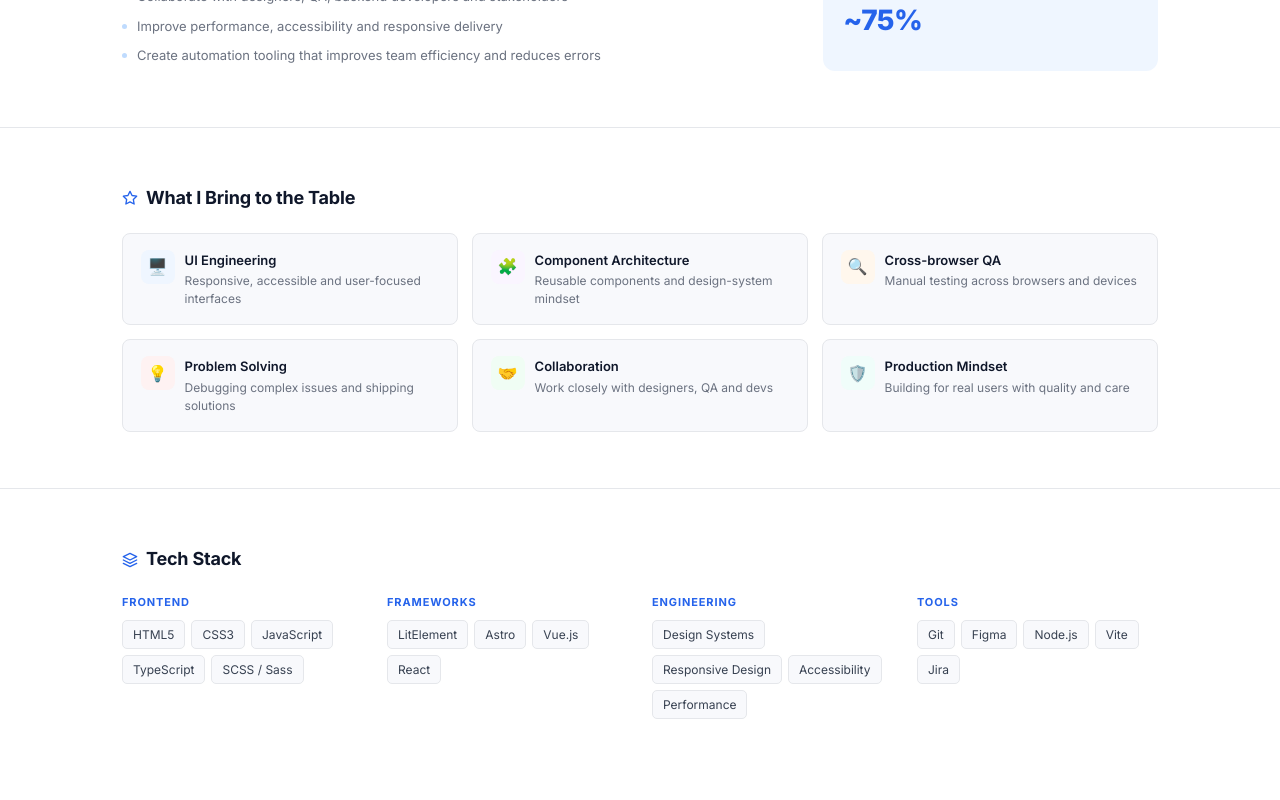
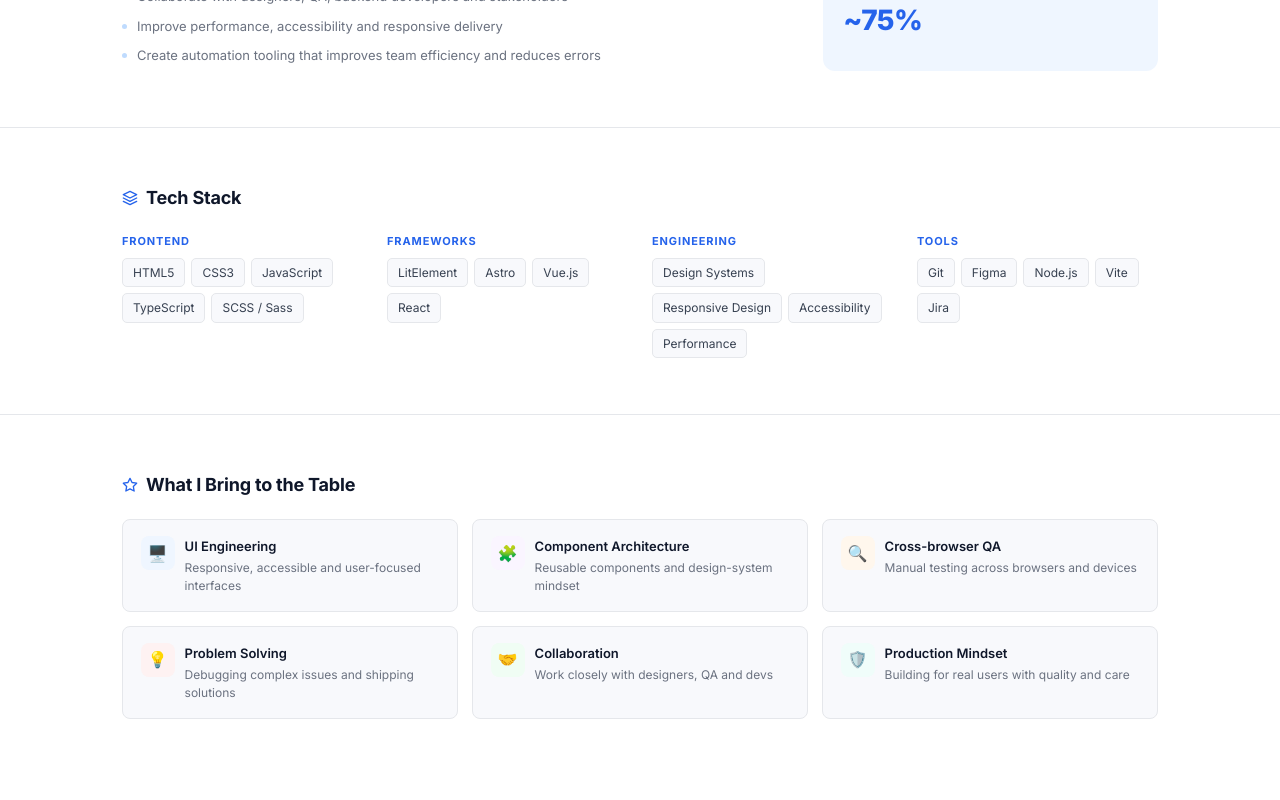
Before and after one commit to oleksandragurkalo/portfolio, a React (Vite) app: page / in a window 1280 px wide. Shown: the part 2320-3120 px from the top of the page. Built offline with nearby package versions, Linux system fonts and the light colour scheme.

Commit message:
refactor(layout) - rearrange component order in main layout for improved structure

```diff
--- a/src/App.jsx
+++ b/src/App.jsx
@@ -28,8 +28,8 @@ function App() {
         <Stats />
         <hr className="divider" />
         <Experience />
+        <Skills />
         <About />
-        <Skills />
         <Contact />
       </main>
       <Footer />
```
